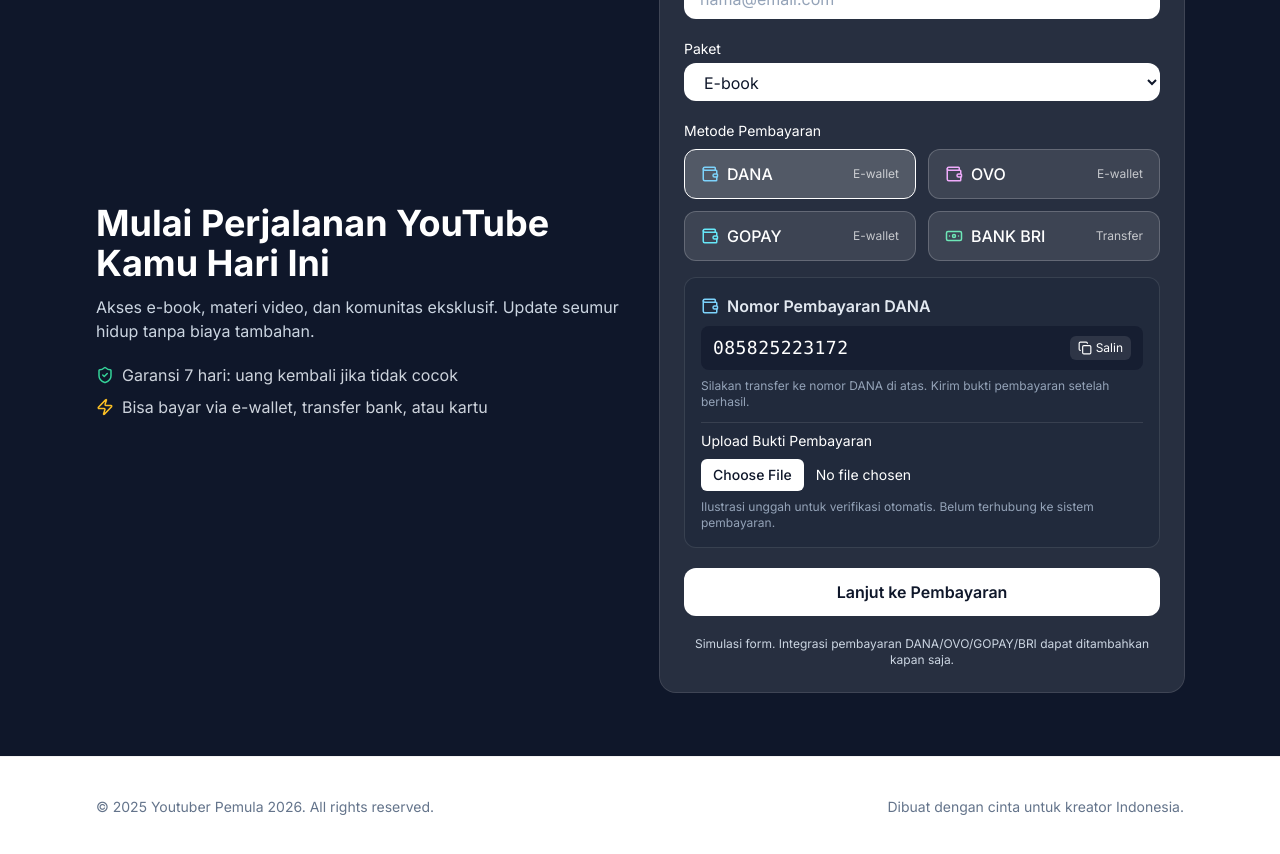
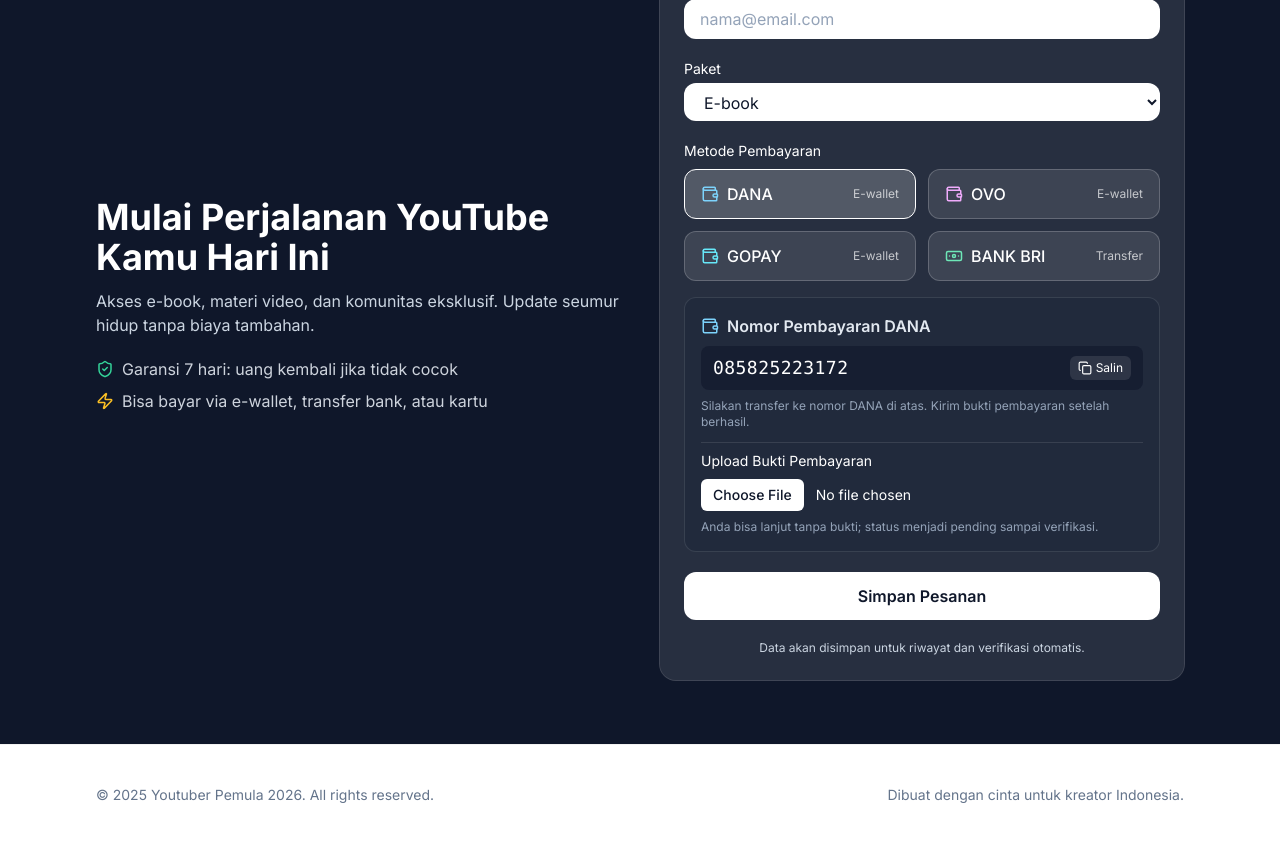
Before and after one commit to flamesuserresource4/frontend-repo_nq65o2l7_xjxy2e, a React (Vite) app: page / in a window 1280 px wide. Shown: the part 1760-2614 px from the top of the page. Built offline with nearby package versions, Linux system fonts and the light colour scheme; no server answers; a web font is replaced by a local one.

Commit message:
Update project prj_nq65o2l7 - 2025-11-08T04:34:01.120Z

```diff
--- a/src/components/CTA.jsx
+++ b/src/components/CTA.jsx
@@ -5,6 +5,12 @@
   const [paymentMethod, setPaymentMethod] = useState('DANA');
   const [copiedKey, setCopiedKey] = useState('');
   const [proofPreview, setProofPreview] = useState(null);
+
+  const [email, setEmail] = useState('');
+  const [plan, setPlan] = useState('ebook');
+  const [submitting, setSubmitting] = useState(false);
+  const [result, setResult] = useState(null);
+  const [errorMsg, setErrorMsg] = useState('');
 
   const danaNumber = '085825223172';
   const gopayNumber = '085825223172';
@@ -36,6 +42,42 @@
     reader.readAsDataURL(file);
   };
 
+  const backendBase = import.meta.env.VITE_BACKEND_URL || 'http://localhost:8000';
+
+  const onSubmit = async (e) => {
+    e.preventDefault();
+    setSubmitting(true);
+    setErrorMsg('');
+    setResult(null);
+
+    try {
+      const payload = {
+        email,
+        plan,
+        payment_method: paymentMethod,
+        proof_image: proofPreview || null,
+      };
+
+      const res = await fetch(`${backendBase}/api/orders`, {
+        method: 'POST',
+        headers: { 'Content-Type': 'application/json' },
+        body: JSON.stringify(payload),
+      });
+
+      if (!res.ok) {
+        const err = await res.json().catch(() => ({}));
+        throw new Error(err.detail || `Gagal menyimpan pesanan (status ${res.status})`);
+      }
+
+      const data = await res.json();
+      setResult({ id: data.id, status: data.status });
+    } catch (err) {
+      setErrorMsg(err.message || 'Terjadi kesalahan. Coba lagi.');
+    } finally {
+      setSubmitting(false);
+    }
+  };
+
   return (
     <section id="beli" className="py-16 bg-slate-900 text-white">
       <div className="max-w-6xl mx-auto px-4 sm:px-6 lg:px-8">
@@ -49,14 +91,28 @@
             </ul>
           </div>
           <div className="bg-white/10 rounded-2xl p-6 ring-1 ring-white/20">
-            <form onSubmit={(e) => e.preventDefault()} className="space-y-5">
+            <form onSubmit={onSubmit} className="space-y-5" aria-describedby="form-desc">
+              <p id="form-desc" className="sr-only">Form pembelian produk digital dengan opsi metode pembayaran dan unggah bukti transfer.</p>
               <div>
-                <label className="block text-sm mb-1">Email</label>
-                <input type="email" required placeholder="nama@email.com" className="w-full rounded-xl px-4 py-2 bg-white text-slate-900 placeholder-slate-400 focus:outline-none" />
+                <label className="block text-sm mb-1" htmlFor="email">Email</label>
+                <input
+                  id="email"
+                  type="email"
+                  required
+                  value={email}
+                  onChange={(e) => setEmail(e.target.value)}
+                  placeholder="nama@email.com"
+                  className="w-full rounded-xl px-4 py-2 bg-white text-slate-900 placeholder-slate-400 focus:outline-none"
+                />
               </div>
               <div>
-                <label className="block text-sm mb-1">Paket</label>
-                <select className="w-full rounded-xl px-4 py-2 bg-white text-slate-900 focus:outline-none">
+                <label className="block text-sm mb-1" htmlFor="plan">Paket</label>
+                <select
+                  id="plan"
+                  value={plan}
+                  onChange={(e) => setPlan(e.target.value)}
+                  className="w-full rounded-xl px-4 py-2 bg-white text-slate-900 focus:outline-none"
+                >
                   <option value="ebook">E-book</option>
                   <option value="kelas">Kelas Online</option>
                   <option value="template">Template Kit</option>
@@ -64,8 +120,8 @@
               </div>
 
               <div>
-                <label className="block text-sm mb-2">Metode Pembayaran</label>
-                <div className="grid grid-cols-2 gap-3">
+                <span className="block text-sm mb-2">Metode Pembayaran</span>
+                <div className="grid grid-cols-2 gap-3" role="radiogroup" aria-label="Metode Pembayaran">
                   {/* DANA */}
                   <label className="relative cursor-pointer">
                     <input
@@ -75,6 +131,7 @@
                       checked={paymentMethod === 'DANA'}
                       onChange={() => setPaymentMethod('DANA')}
                       className="peer sr-only"
+                      aria-label="DANA"
                     />
                     <div className="rounded-xl border border-white/20 bg-white/10 px-4 py-3 flex items-center justify-between gap-3 peer-checked:border-white peer-checked:bg-white/20">
                       <div className="flex items-center gap-2">
@@ -94,6 +151,7 @@
                       checked={paymentMethod === 'OVO'}
                       onChange={() => setPaymentMethod('OVO')}
                       className="peer sr-only"
+                      aria-label="OVO"
                     />
                     <div className="rounded-xl border border-white/20 bg-white/10 px-4 py-3 flex items-center justify-between gap-3 peer-checked:border-white peer-checked:bg-white/20">
                       <div className="flex items-center gap-2">
@@ -113,6 +171,7 @@
                       checked={paymentMethod === 'GOPAY'}
                       onChange={() => setPaymentMethod('GOPAY')}
                       className="peer sr-only"
+                      aria-label="GOPAY"
                     />
                     <div className="rounded-xl border border-white/20 bg-white/10 px-4 py-3 flex items-center justify-between gap-3 peer-checked:border-white peer-checked:bg-white/20">
                       <div className="flex items-center gap-2">
@@ -132,6 +191,7 @@
                       checked={paymentMethod === 'BRI'}
                       onChange={() => setPaymentMethod('BRI')}
                       className="peer sr-only"
+                      aria-label="Bank BRI"
                     />
                     <div className="rounded-xl border border-white/20 bg-white/10 px-4 py-3 flex items-center justify-between gap-3 peer-checked:border-white peer-checked:bg-white/20">
                       <div className="flex items-center gap-2">
@@ -247,11 +307,12 @@
                     </div>
                   )}
 
-                  {/* Upload Bukti Pembayaran (simulasi) */}
+                  {/* Upload Bukti Pembayaran (opsional) */}
                   <div className="pt-2 border-t border-white/10">
-                    <label className="block text-sm mb-2">Upload Bukti Pembayaran</label>
+                    <label className="block text-sm mb-2" htmlFor="proof">Upload Bukti Pembayaran</label>
                     <div className="flex items-center gap-3">
                       <input
+                        id="proof"
                         type="file"
                         accept="image/*"
                         onChange={onFileChange}
@@ -270,13 +331,26 @@
                         </button>
                       </div>
                     )}
-                    <p className="mt-2 text-xs text-slate-400">Ilustrasi unggah untuk verifikasi otomatis. Belum terhubung ke sistem pembayaran.</p>
+                    <p className="mt-2 text-xs text-slate-400">Anda bisa lanjut tanpa bukti; status menjadi pending sampai verifikasi.</p>
                   </div>
                 </div>
               </div>
 
-              <button type="submit" className="w-full rounded-xl bg-white text-slate-900 font-semibold py-3 hover:bg-slate-100">Lanjut ke Pembayaran</button>
-              <p className="text-xs text-slate-300 text-center">Simulasi form. Integrasi pembayaran DANA/OVO/GOPAY/BRI dapat ditambahkan kapan saja.</p>
+              <button type="submit" disabled={submitting} className="w-full rounded-xl bg-white text-slate-900 font-semibold py-3 hover:bg-slate-100 disabled:opacity-60 disabled:cursor-not-allowed">
+                {submitting ? 'Menyimpan...' : 'Simpan Pesanan'}
+              </button>
+
+              {result && (
+                <div className="rounded-lg border border-emerald-500/30 bg-emerald-500/10 p-3 text-sm text-emerald-200">
+                  Pesanan tersimpan. ID: <span className="font-mono">{result.id}</span> • Status: <span className="uppercase">{result.status}</span>
+                </div>
+              )}
+              {errorMsg && (
+                <div className="rounded-lg border border-red-500/30 bg-red-500/10 p-3 text-sm text-red-200" role="alert">
+                  {errorMsg}
+                </div>
+              )}
+              <p className="text-xs text-slate-300 text-center">Data akan disimpan untuk riwayat dan verifikasi otomatis.</p>
             </form>
           </div>
         </div>
```
Also changed, not shown: 1 other file (tests, documents, lock files or other folders).
